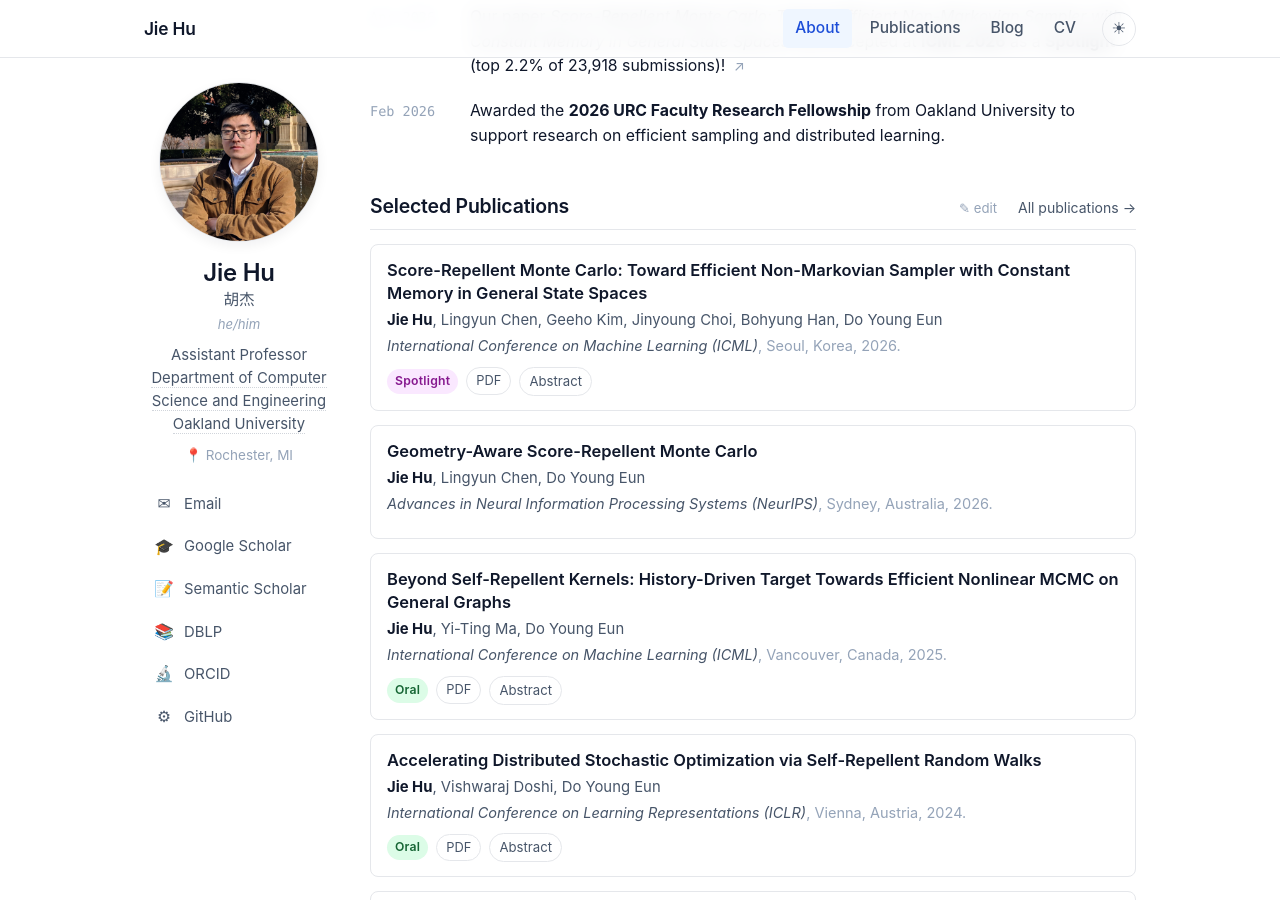
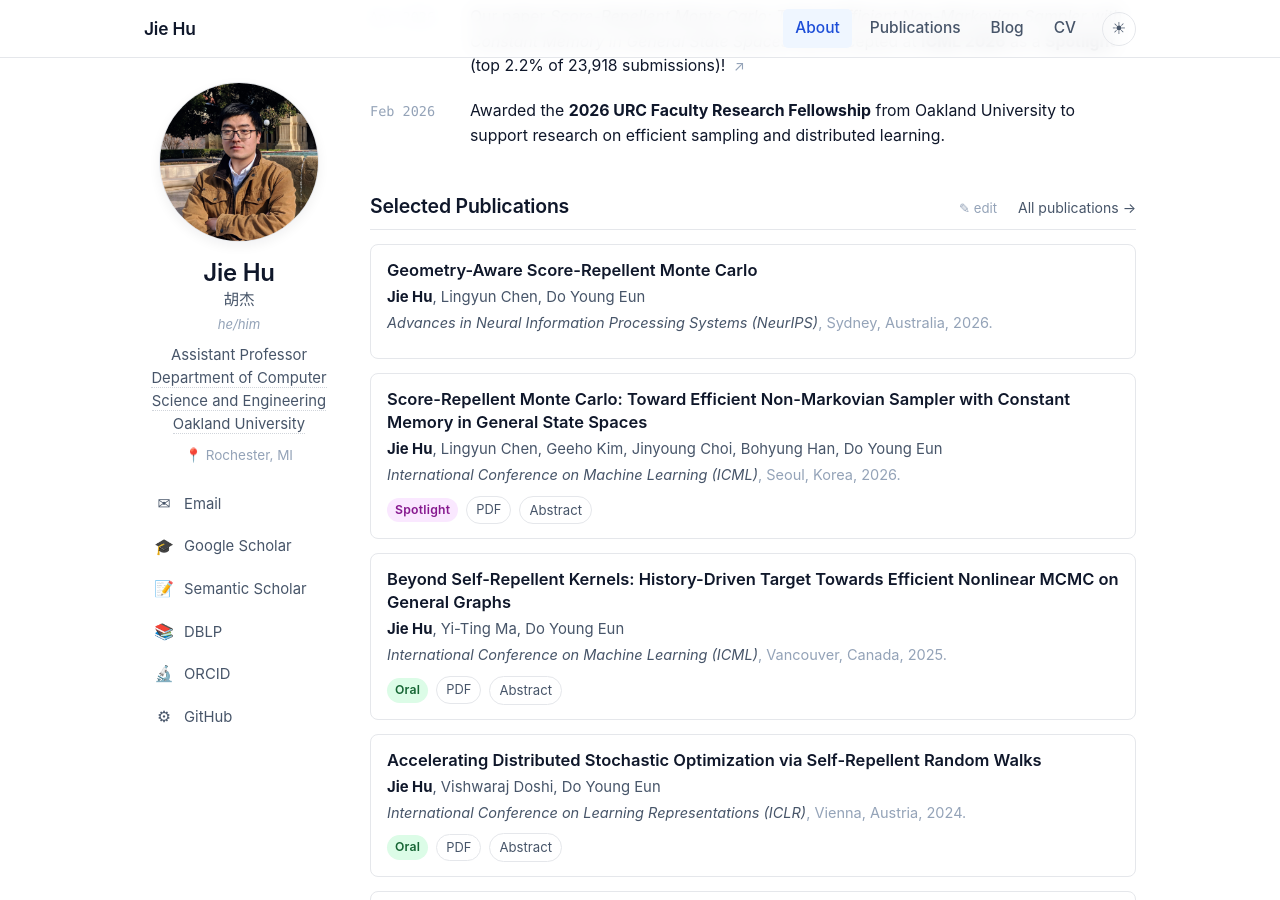
Before and after one commit to jiehu-research/jiehu-research.github.io, a Jekyll site: the page built from index.md, in a window 1280 px wide and 900 px high, scrolled down 401 px. Built offline with Jekyll 4.4.1, drawn with Linux system fonts in a browser that asks for light colours.

Commit message:
List featured papers on the homepage in YAML order (newest first)
Co-Authored-By: Claude Opus 5.5 <noreply@anthropic.com>
Claude-Session: https://claude.ai/code/session_0162fkJ3PssLEPhGy2ZifLmA

```diff
--- a/index.md
+++ b/index.md
@@ -90,7 +90,7 @@ math: true
       </span>
     </div>
 
-    {% assign featured = site.data.publications | where: "featured", true | sort: "year" | reverse %}
+    {% assign featured = site.data.publications | where: "featured", true %}
     <ul class="pub-list">
       {% for pub in featured %}
         {% include publication.html pub=pub %}
```
